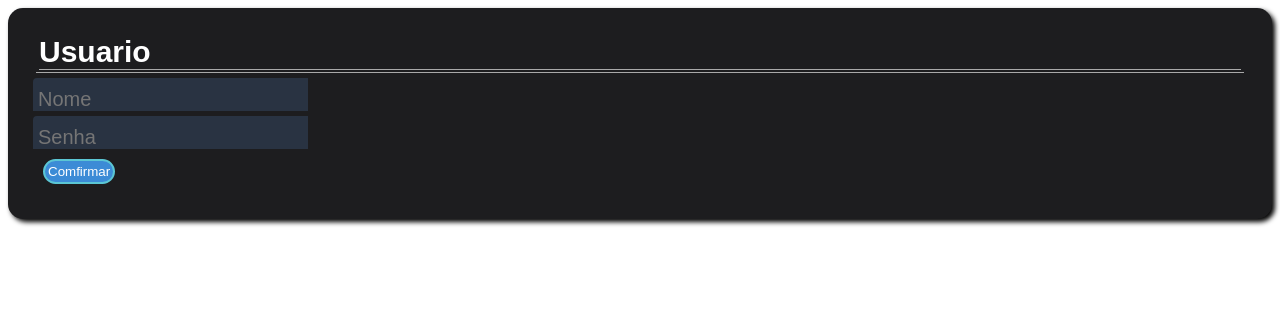
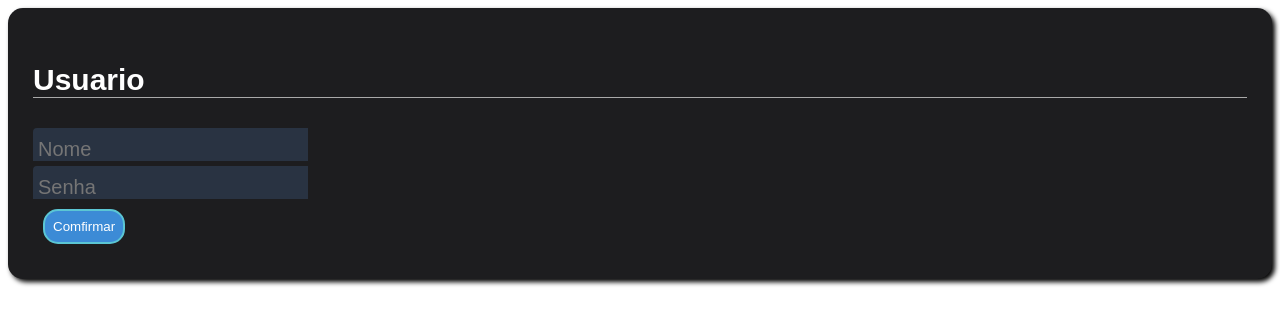
Before and after one commit to Bilango/Bilango.github.io, a SvelteKit app: page / in a window 1280 px wide. Shown: the top 324 px of the page. Built offline with nearby package versions, Linux system fonts and the light colour scheme.

Commit message:
feasrgsadg

```diff
--- a/src/routes/+page.svelte
+++ b/src/routes/+page.svelte
@@ -5,7 +5,6 @@
     <div class="divs">
         <p id="t">Usuario</p>
     </div>
-
     <input type="text" placeholder="Nome" id="nome">
     <input type="text" placeholder="Senha" id="senha">
     <button>Comfirmar</button>
@@ -35,8 +34,10 @@
         color:white;
         display: grid;
         padding: 3px;
-        margin:10px
+        margin:10px;
+        padding: 8px 8px 8px 8px;
     }
+
 
     div.caixa{
         background-color: rgb(29, 29, 31);
@@ -44,10 +45,10 @@
         box-shadow: 3px 3px 5px;
         padding: 25px;
     }
-    div.divs,#t{
+
+    #t{
         border-bottom: solid 1px darkgray;
         font-size:30px;
-        margin: 2px 3px 2px 3px;
         font-weight:800;
         font-family:sans-serif;
         color:white;
```
